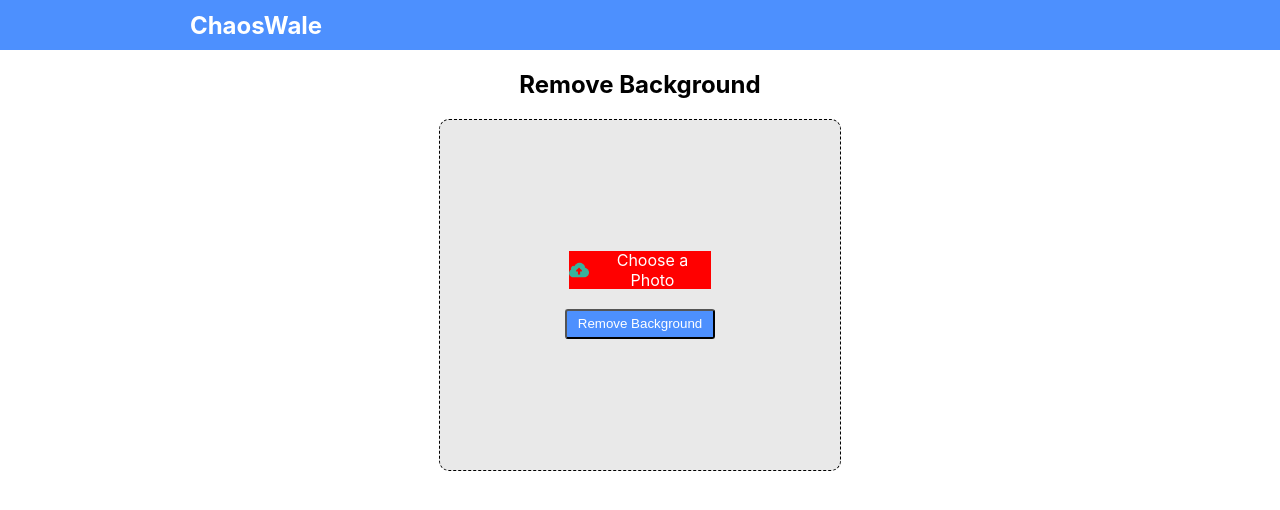
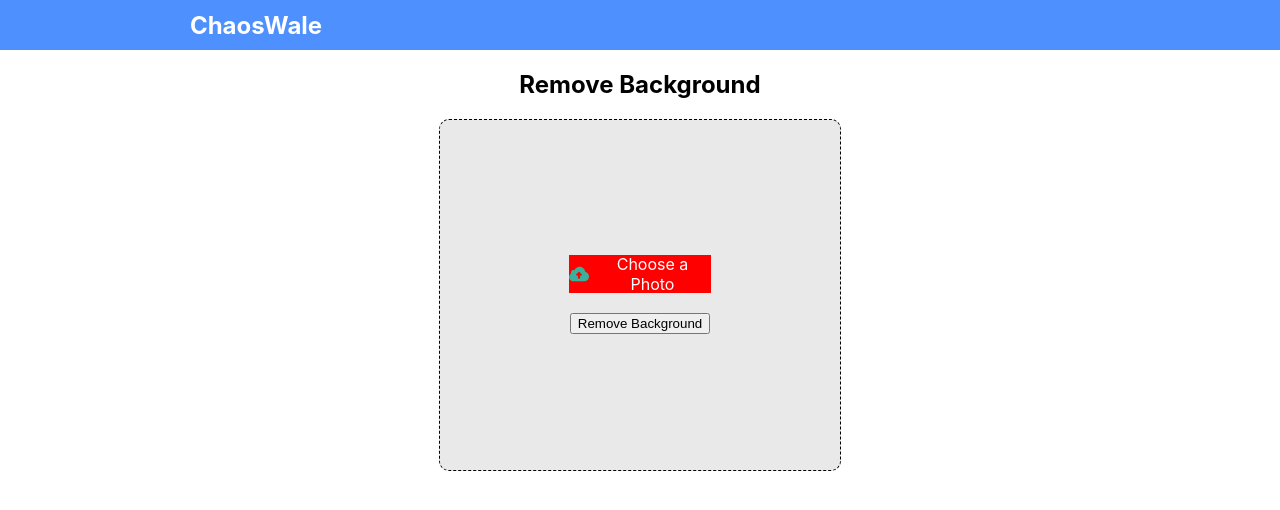
Before and after one commit to ranjeetkumarjee/background-Remover, a React (Create React App) app: page / in a window 1280 px wide. Shown: the top 510 px of the page. Built offline with nearby package versions, Linux system fonts and the light colour scheme.

Commit message:
Update userinput.module.css

```diff
--- a/src/components/UserFileInput/userinput.module.css
+++ b/src/components/UserFileInput/userinput.module.css
@@ -36,7 +36,7 @@
 display: none;
 }
 
-.userInput_sec>form>button{
+.userInput_RemoveBg_btn{
     width: 150px;
     height: 30px;
     outline: none;
```
